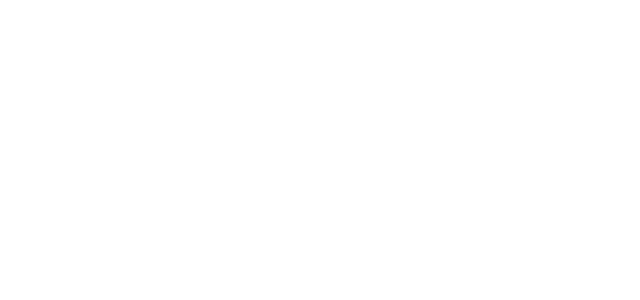
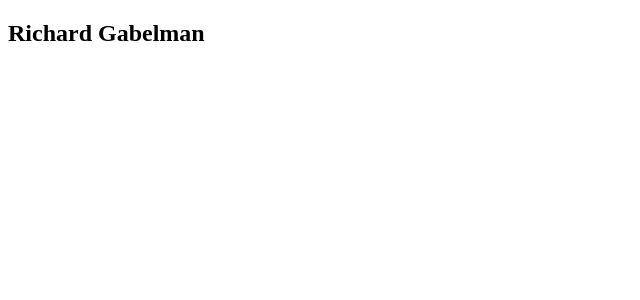
Before and after one commit to RichardGabelman/portfolio, a React (Vite) app: page / in a window 1280 px wide. Shown: the top 300 px of the page, without its empty margins (0-640 px from the left). Built offline with nearby package versions, Linux system fonts and the light colour scheme.

Commit message:
feat: add basic header component

```diff
--- a/src/App.jsx
+++ b/src/App.jsx
@@ -1,7 +1,21 @@
 import "./App.css";
 
+const Header = () => {
+  return (
+    <header className="header">
+      <nav className="nav">
+        <h1 className="logo">Richard Gabelman</h1>
+      </nav>
+    </header>
+  );
+};
+
 function App() {
-  return <></>;
+  return (
+    <div className="App">
+      <Header />
+    </div>
+  );
 }
 
 export default App;
```
